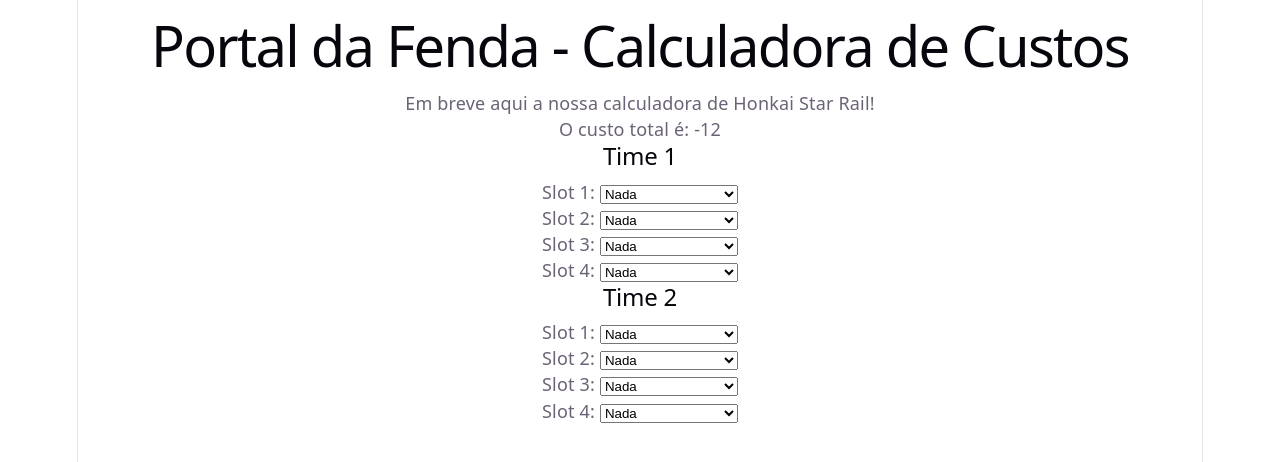
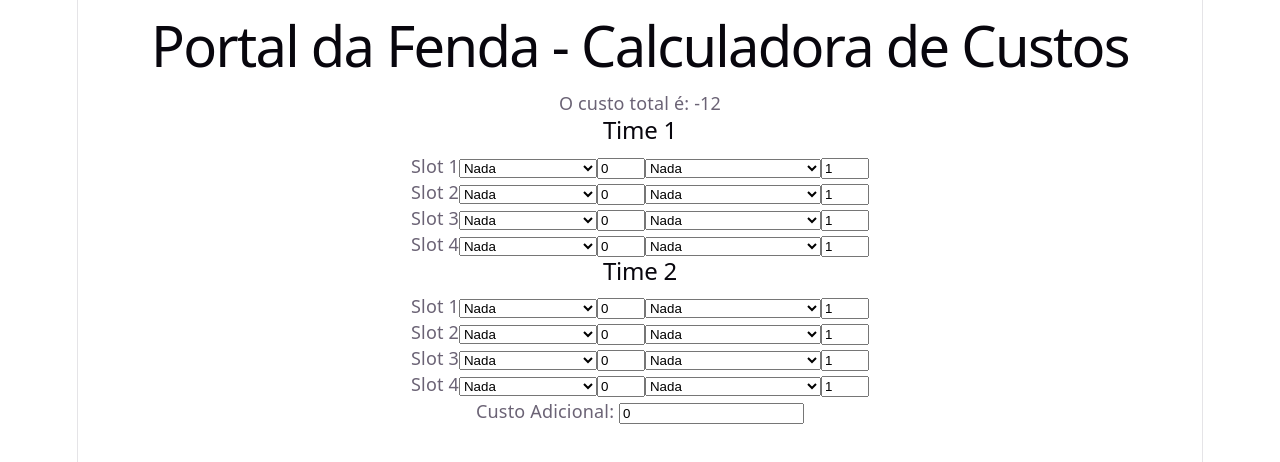
Before and after one commit to Pauloisc/Calculadora-de-Custo---Portal-da-Fenda-WEB, a React (Vite) app: page / in a window 1280 px wide. Shown: the top 462 px of the page. Built offline with nearby package versions, Linux system fonts and the light colour scheme.

Commit message:
Colocando todos os personagens, eidolons, cones e sobreposicoes

```diff
--- a/src/App.jsx
+++ b/src/App.jsx
@@ -24,17 +24,20 @@
     setTime(novoTime);
   };
 
-  let custoTotal = calcularCustoTotal(time1,time2,custoAdicional);
+  let custoTotal = calcularCustoTotal(time1, time2, custoAdicional);
+
   return (
     <div className="app-container">
       <h1>Portal da Fenda - Calculadora de Custos</h1>
-      <p>Em breve aqui a nossa calculadora de Honkai Star Rail!</p>
       <p>O custo total é: {custoTotal}</p>
+
       <h2>Time 1</h2>
       <div className="time-container">
         {time1.map((slot, index) => (
           <div key={index} className="slot-container">
-            <span>Slot {index + 1}: </span>
+            <label>Slot {index + 1}</label>
+
+            {/* Dropdown do Personagem */}
             <select
               value={slot.personagem}
               onChange={(event) => {
@@ -42,19 +45,54 @@
               }}
             >
               {personagens.map(p => (
-                <option key={p.nome} value={p.nome}>
-                  {p.nome}
-                </option>
+                <option key={p.nome} value={p.nome}>{p.nome}</option>
               ))}
             </select>
+
+            {/* Input de Eidolons */}
+            <input
+              type="number"
+              min={0}
+              max={6}
+              value={slot.eidolons}
+              onChange={(event) => {
+                atualizarSlot(time1, setTime1, index, "eidolons", Number(event.target.value))
+              }}
+            />
+
+            {/* Dropdown do Cone */}
+            <select
+              value={slot.cone}
+              onChange={(event) => {
+                atualizarSlot(time1, setTime1, index, "cone", event.target.value)
+              }}
+            >
+              {Object.keys(cones).map(nomeCone => (
+                <option key={nomeCone} value={nomeCone}>{nomeCone}</option>
+              ))}
+            </select>
+
+            {/* Input de Sobreposição */}
+            <input
+              type="number"
+              min={1}
+              max={5}
+              value={slot.sobreposicao}
+              onChange={(event) => {
+                atualizarSlot(time1, setTime1, index, "sobreposicao", Number(event.target.value))
+              }}
+            />
           </div>
         ))}
       </div>
+
       <h2>Time 2</h2>
       <div className="time-container">
         {time2.map((slot, index) => (
           <div key={index} className="slot-container">
-            <span>Slot {index + 1}: </span>
+            <label>Slot {index + 1}</label>
+
+            {/* Dropdown do Personagem */}
             <select
               value={slot.personagem}
               onChange={(event) => {
@@ -62,13 +100,55 @@
               }}
             >
               {personagens.map(p => (
-                <option key={p.nome} value={p.nome}>
-                  {p.nome}
-                </option>
+                <option key={p.nome} value={p.nome}>{p.nome}</option>
               ))}
             </select>
+
+            {/* Input de Eidolons */}
+            <input
+              type="number"
+              min={0}
+              max={6}
+              value={slot.eidolons}
+              onChange={(event) => {
+                atualizarSlot(time2, setTime2, index, "eidolons", Number(event.target.value))
+              }}
+            />
+
+            {/* Dropdown do Cone */}
+            <select
+              value={slot.cone}
+              onChange={(event) => {
+                atualizarSlot(time2, setTime2, index, "cone", event.target.value)
+              }}
+            >
+              {Object.keys(cones).map(nomeCone => (
+                <option key={nomeCone} value={nomeCone}>{nomeCone}</option>
+              ))}
+            </select>
+
+            {/* Input de Sobreposição */}
+            <input
+              type="number"
+              min={1}
+              max={5}
+              value={slot.sobreposicao}
+              onChange={(event) => {
+                atualizarSlot(time2, setTime2, index, "sobreposicao", Number(event.target.value))
+              }}
+            />
           </div>
         ))}
+      </div>
+
+      {/* Input de custo adicional */}
+      <div>
+        <label>Custo Adicional: </label>
+        <input
+          type="number"
+          value={custoAdicional}
+          onChange={(event) => setCustoAdicional(Number(event.target.value))}
+        />
       </div>
     </div>
   )
```
